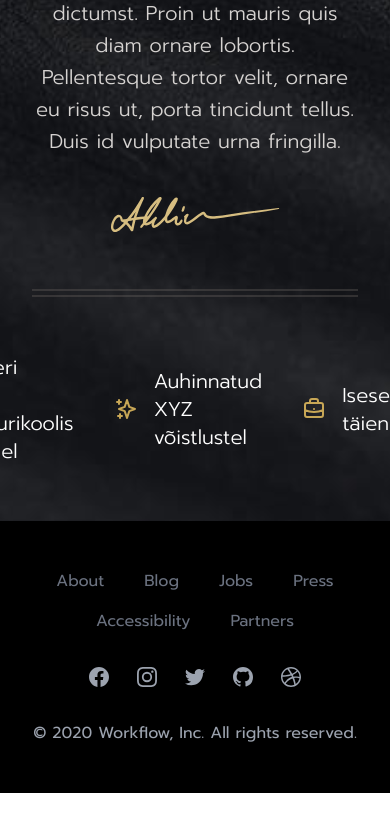
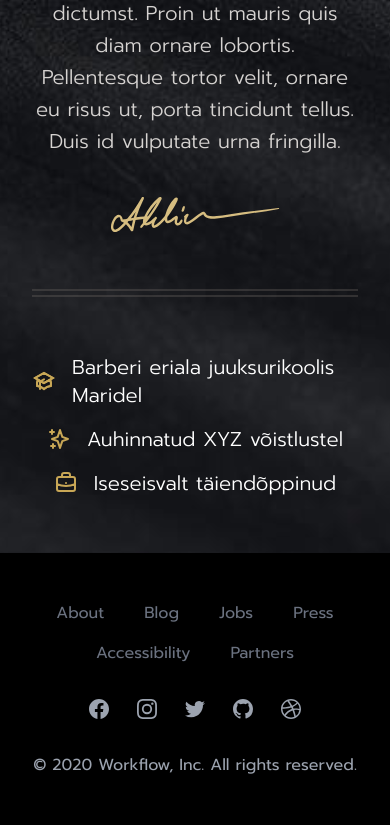
Before and after one commit to kuldar/abarber-next, a Next.js app: page / in a window 390 px wide. Shown: the part 5163-5988 px from the top of the page. Before the commit the page ends 5956 px from the top, so only its background shows below. Built offline with nearby package versions, Linux system fonts and the light colour scheme.

Commit message:
progress

```diff
--- a/components/About.jsx
+++ b/components/About.jsx
@@ -38,19 +38,21 @@ const About = () => {
       <div className="w-full px-8 lg:mx-auto lg:max-w-7xl mb-14">
         <div className="w-full h-2 border-t-2 border-b-2 my-14 opacity-30 border-stone-500 lg:mx-auto lg:max-w-4xl" />
 
-        <div className="flex justify-center space-x-10">
+        <div className="flex flex-col items-center justify-center space-x-0 space-y-4 md:space-x-10 md:space-y-0 md:flex-row md:items-start">
           <div className="flex items-center">
             <AcademicCapIcon className="flex-shrink-0 w-6 h-6 mr-4 text-gold-600" />
             <span className="text-xl font-light text-white">
               Barberi eriala juuksurikoolis Maridel
             </span>
           </div>
+
           <div className="flex items-center">
             <SparklesIcon className="flex-shrink-0 w-6 h-6 mr-4 text-gold-600" />
             <span className="text-xl font-light text-white">
               Auhinnatud XYZ võistlustel
             </span>
           </div>
+
           <div className="flex items-center">
             <BriefcaseIcon className="flex-shrink-0 w-6 h-6 mr-4 text-gold-600" />
             <span className="text-xl font-light text-white">
```
